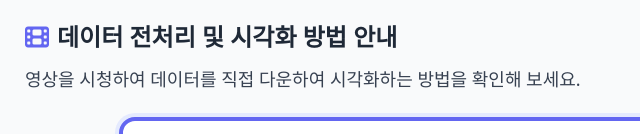
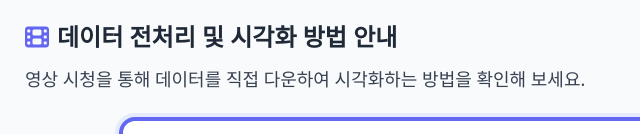
Before and after one commit to sola-sido/ecomath, a plain HTML site: page index.html in a window 1280 px wide. Shown: the part 673-807 px from the top of the page, 73-713 px from the left. Drawn offline with nearby package versions, Linux system fonts and the light colour scheme.

Commit message:
Add files via upload

```diff
--- a/index.html
+++ b/index.html
@@ -122,7 +122,7 @@
                 <!-- 데이터 전처리·시각화 안내 + KOSIS 바로가기 -->
                 <div id="kosis-guide" class="bg-gray-50 rounded-xl p-6 md:p-8 border-2 border-indigo-200 scroll-mt-24">
                     <h3 class="font-bold text-xl md:text-2xl mb-3 text-gray-800"><i class="fa-solid fa-film text-indigo-500 mr-2"></i>데이터 전처리 및 시각화 방법 안내</h3>
-                    <p class="text-gray-700 text-base md:text-lg mb-6 leading-relaxed">영상을 시청하여 데이터를 직접 다운하여 시각화하는 방법을 확인해 보세요.</p>
+                    <p class="text-gray-700 text-base md:text-lg mb-6 leading-relaxed">영상 시청을 통해 데이터를 직접 다운하여 시각화하는 방법을 확인해 보세요.</p>
 
                     <div id="usage-video-section" class="mb-8 max-w-4xl mx-auto">
                         <div class="rounded-2xl border-4 border-indigo-500 bg-white p-3 md:p-4 shadow-xl ring-4 ring-indigo-100/80">
```
